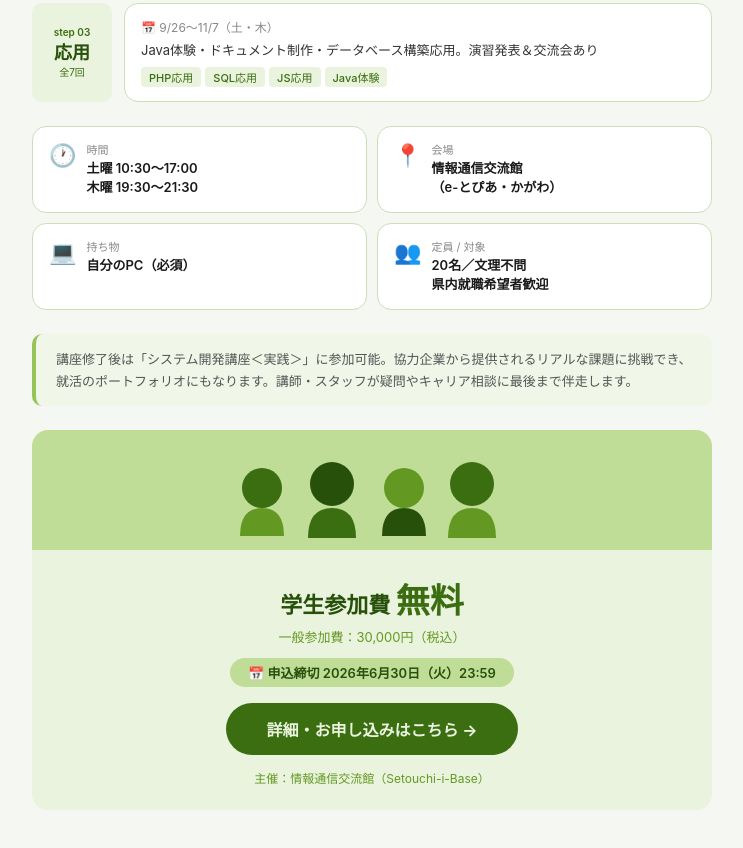
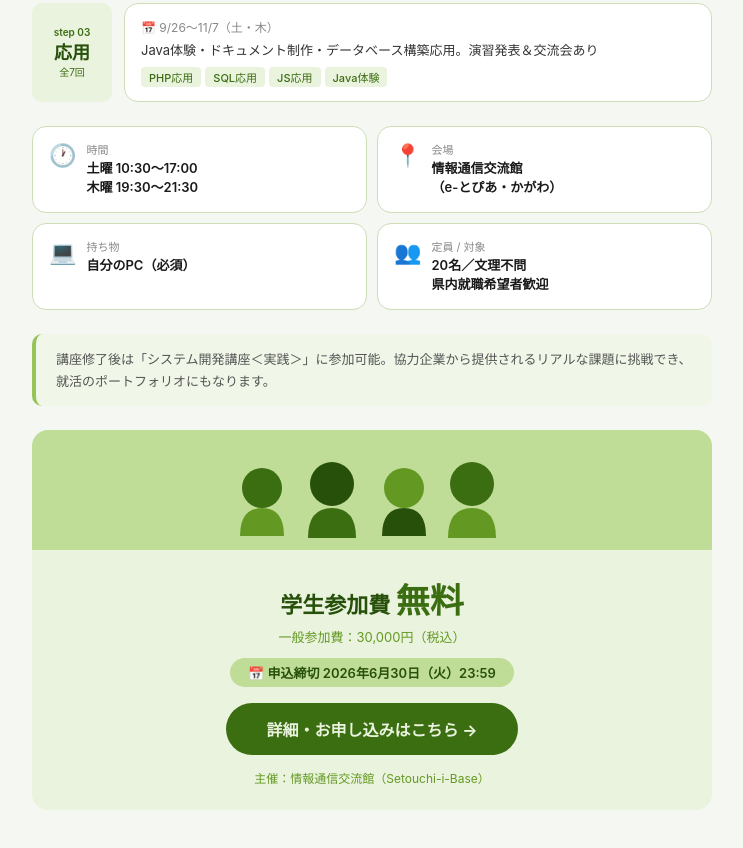
Before and after one commit to a-yabuki-rgb/-LP, a plain HTML site: page index.html in a window 1280 px wide. Shown: the part 1161-2009 px from the top of the page, without its empty margins (268-1011 px from the left). Drawn offline with Linux system fonts and the light colour scheme.

Commit message:
Remove staff support note

```diff
--- a/index.html
+++ b/index.html
@@ -312,7 +312,7 @@
 
   <!-- note -->
   <div class="note">
-    <p>講座修了後は「システム開発講座＜実践＞」に参加可能。協力企業から提供されるリアルな課題に挑戦でき、就活のポートフォリオにもなります。講師・スタッフが疑問やキャリア相談に最後まで伴走します。</p>
+    <p>講座修了後は「システム開発講座＜実践＞」に参加可能。協力企業から提供されるリアルな課題に挑戦でき、就活のポートフォリオにもなります。</p>
   </div>
 
   <!-- cta -->
```
